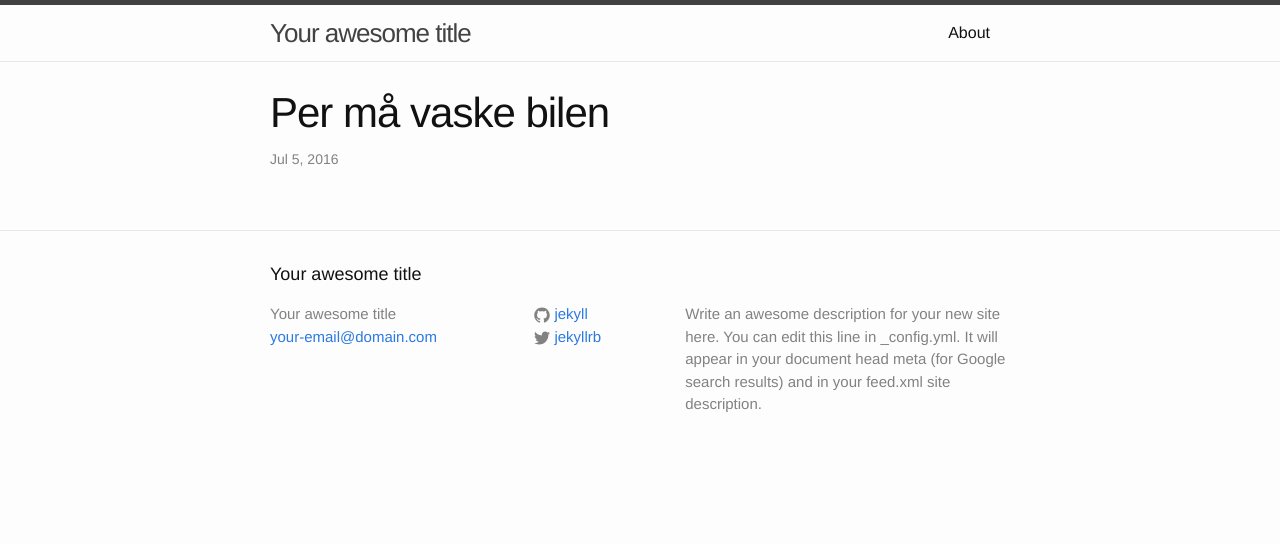
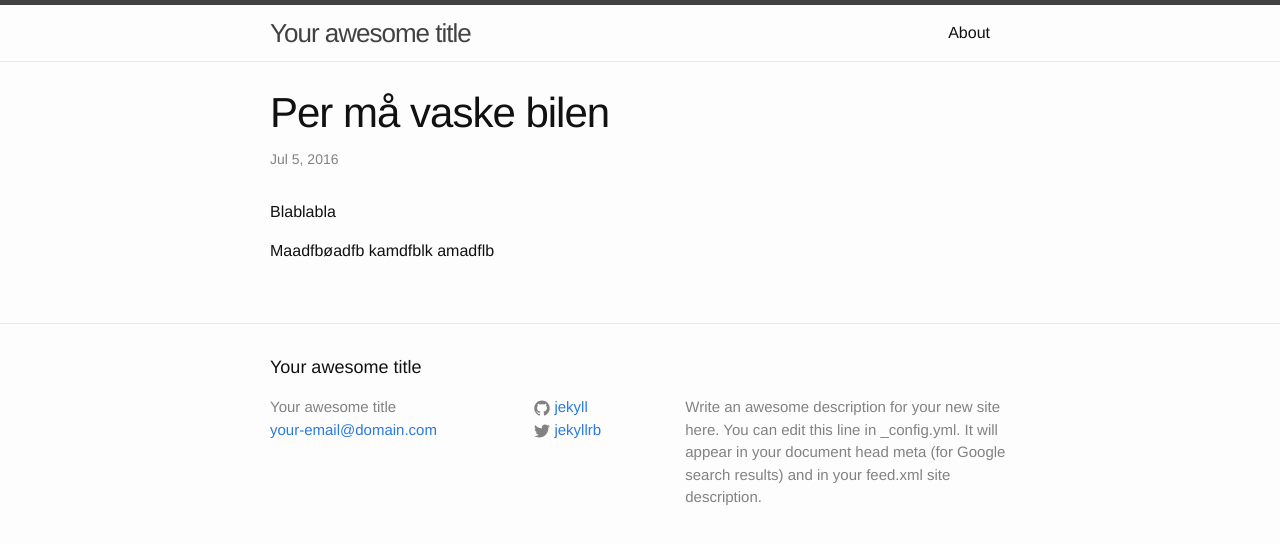
Before and after one commit to petrickow/petrickow.github.io, a Jekyll site: the page built from _posts/2016-07-05-per-ma-vaske-bilen.md, in a window 1280 px wide. Shown: the top 544 px of the page. Built offline with Jekyll 4.4.1, drawn with Linux system fonts in a browser that asks for light colours.

Commit message:
Update from Forestry.io - _posts/2016-07-05-per-ma-vaske-bilen.md

```diff
--- a/_posts/2016-07-05-per-ma-vaske-bilen.md
+++ b/_posts/2016-07-05-per-ma-vaske-bilen.md
@@ -1,6 +1,9 @@
 ---
 title: Per må vaske bilen
-date: '2016-07-05 09:23:32'
+date: '2016-07-05 09:23:00'
 layout: post
 draft: true
 ---
+Blablabla
+
+Maadfbøadfb kamdfblk amadflb
```
